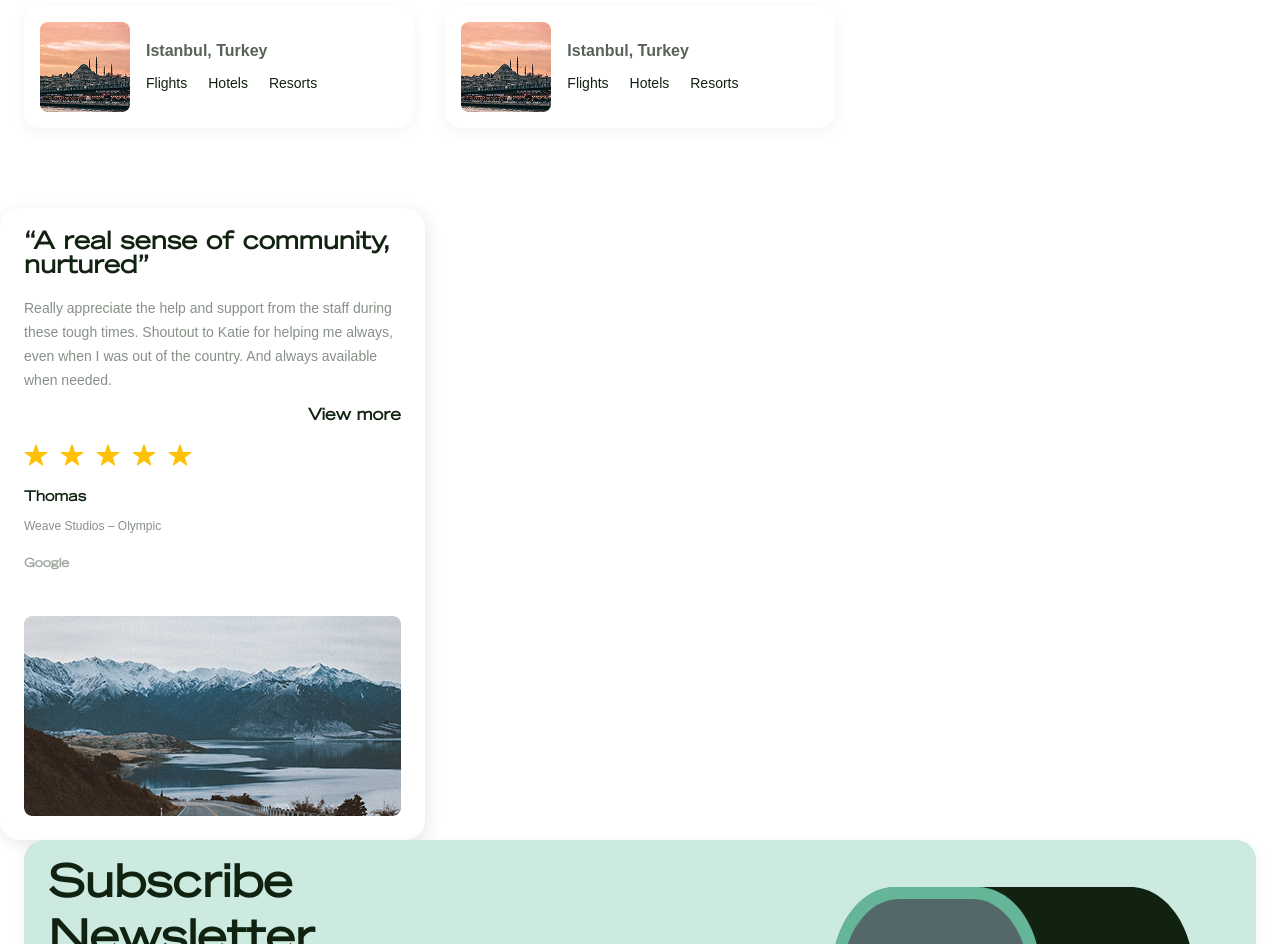
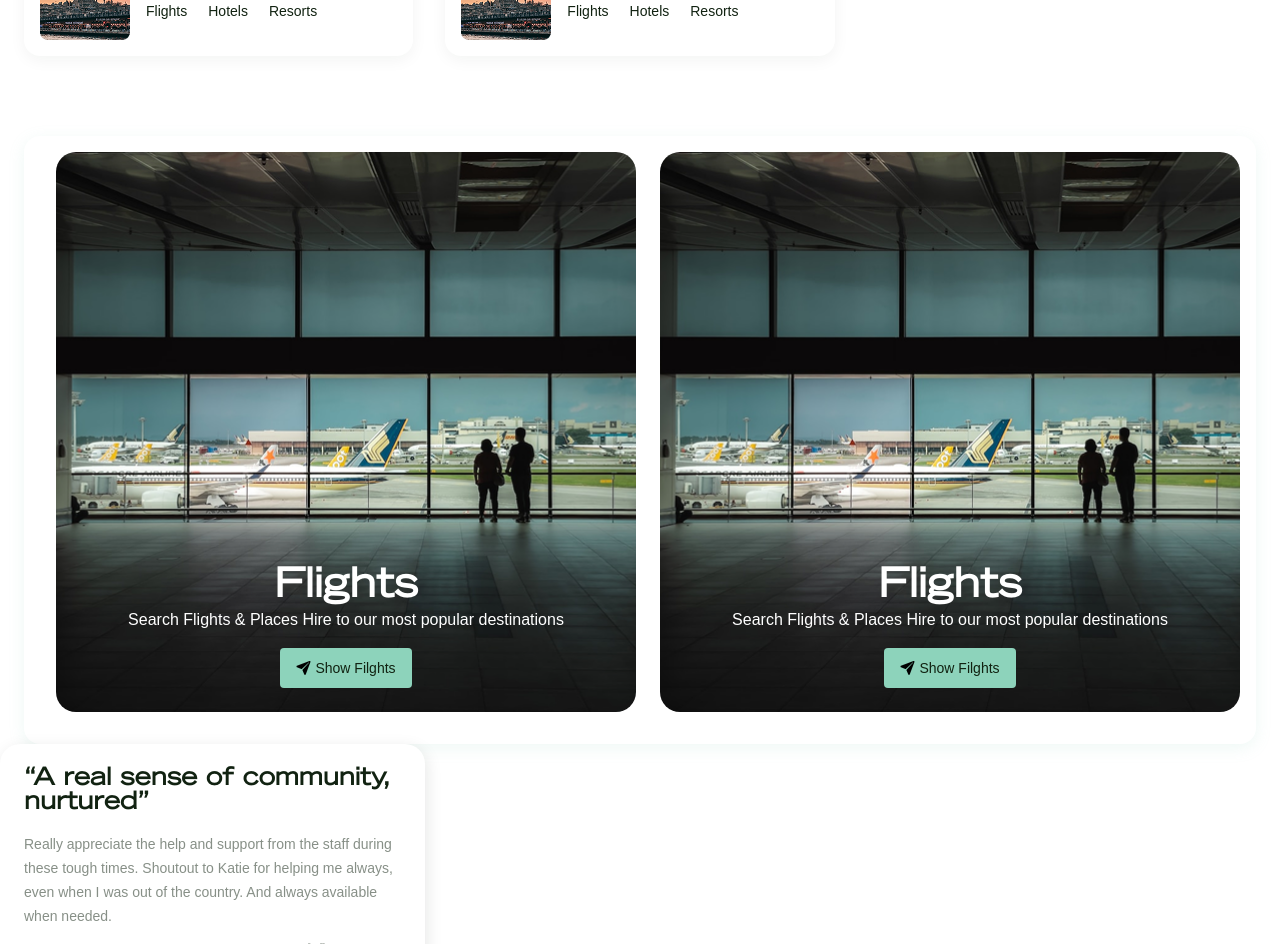
Before and after one commit to progdidi/globe, a React (Create React App) app: page / in a window 1280 px wide. Shown: the part 1220-2164 px from the top of the page. Built offline with nearby package versions, Linux system fonts and the light colour scheme.

Commit message:
feat: feat SearchItem component

```diff
--- /dev/null
+++ b/src/components/SearchItem/SearchItem.js
@@ -0,0 +1,18 @@
+import './searchItem.scss';
+
+//images
+import vector from './search.svg';
+
+const SearchItem = () => {
+    return (
+        <div className="search-item">
+            <h3 className="search-item__title">Flights</h3>
+
+            <p className="search-item__text">Search Flights & Places Hire to our most popular destinations</p>
+
+            <button className="search-item__btn"> <img src={vector} alt="" className="search-item__btn-img" /> Show Filghts</button>
+        </div>
+     );
+}
+
+export default SearchItem;
--- /dev/null
+++ b/src/components/SearchItem/searchItem.scss
@@ -0,0 +1,46 @@
+.search-item {
+    width: 100%;
+    height: 560px;
+    background-image: url('./example.png');
+    background-repeat: no-repeat;
+    background-size: cover;
+    background-position: center center;
+    display: flex;
+    flex-direction: column;
+    justify-content: flex-end;
+    align-items: center;
+    text-align: center;
+    border-radius: 20px;
+    padding: 24px;
+    &__title {
+        font-family: var(--second-family);
+        font-weight: 700;
+        font-size: 40px;
+        text-align: center;
+        color: var(--neutrals);
+        margin-bottom: 8px;
+    }
+
+    &__text {
+        font-weight: 400;
+        font-size: 16px;
+        text-align: center;
+        color: var(--neutrals);
+        margin-bottom: 16px;
+    }
+
+    &__btn {
+        font-weight: 500;
+        font-size: 14px;
+        color: var(--blackish-green);
+        display: flex;
+        align-items: center;
+        gap: 4px;
+        border-radius: 4px;
+        padding: 8px 16px;
+        background: var(--mint-green);
+        &-img {
+
+        }
+    }
+}
--- a/src/pages/MainPage/MainPage.js
+++ b/src/pages/MainPage/MainPage.js
@@ -2,6 +2,7 @@ import NewsletterSection from '../../components/NewsletterSection/NewsletterSect
 import PlaceItem from '../../components/PlaceItem/PlaceItem';
 import ReviewsItem from '../../components/ReviewsItem/ReviewsItem';
 import SearchForm from '../../components/SearchForm/SearchForm';
+import SearchItem from '../../components/SearchItem/SearchItem';
 import './mainPage.scss';
 
 const MainPage = () => {
@@ -40,6 +41,16 @@ const MainPage = () => {
                 </div>
             </section>
 
+            <section className="search">
+                <div className="container">
+                    <div className="search__inner">
+                        <SearchItem/>
+
+                        <SearchItem/>
+                    </div>
+                </div>
+            </section>
+
 
 
             <ReviewsItem/>
--- a/src/pages/MainPage/mainPage.scss
+++ b/src/pages/MainPage/mainPage.scss
@@ -53,3 +53,11 @@
         gap: 32px;
     }
 }
+
+.search {
+    &__inner {
+        display: grid;
+        grid-template-columns: repeat(2, 1fr);
+        gap: 24px;
+    }
+}
```
Also changed, not shown: src/components/SearchItem/example.png (added), src/components/SearchItem/search.svg (added).
